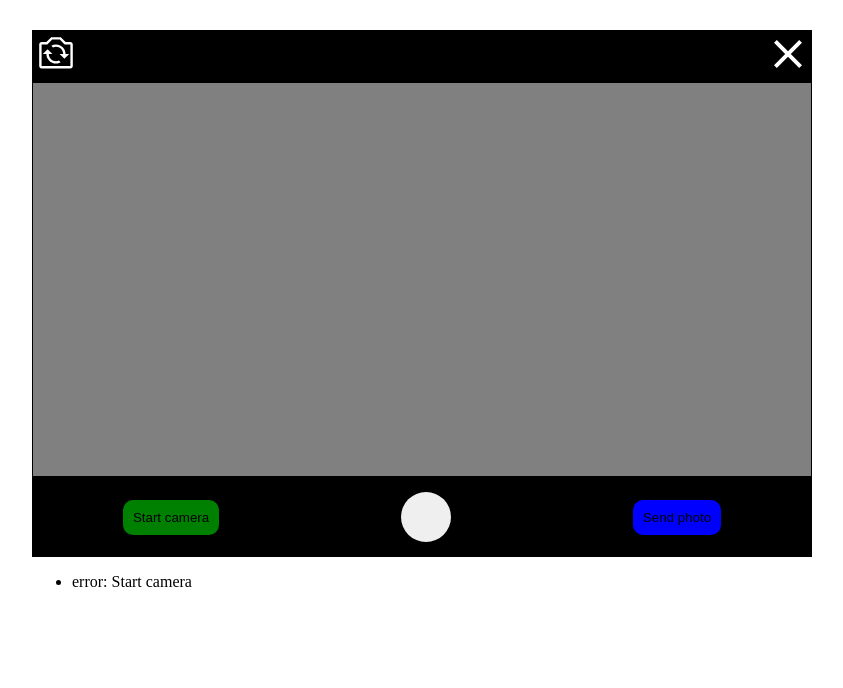
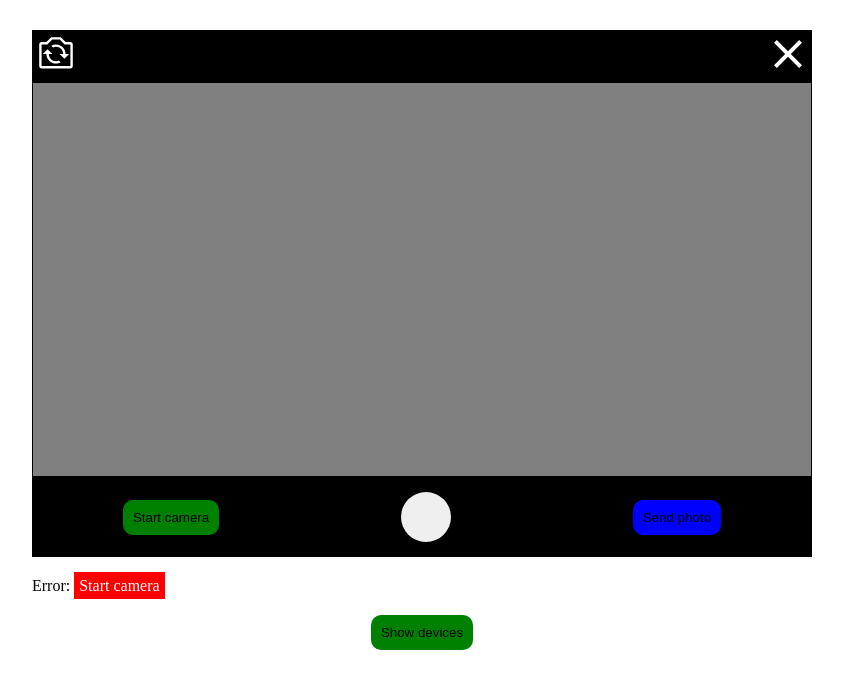
Before and after one commit to VladyKoo/docker_compose_test, a Vue app in the folder web/: page / in a window 1280 px wide. Both pictures are taken after a click on the button 644 px from the left and 517 px from the top of the page. Shown: the top 688 px of the page, without its empty margins (218-1061 px from the left). Built offline with nearby package versions, Linux system fonts and the light colour scheme.

Commit message:
add setError

```diff
--- a/web/src/App.vue
+++ b/web/src/App.vue
@@ -53,20 +53,4 @@ body {
   justify-content: center;
   margin-bottom: 20px;
 }
-
-.show-button {
-  border: none;
-  background-color: green;
-  border-radius: 10px;
-  padding: 10px;
-  display: flex;
-  justify-content: center;
-  align-items: center;
-}
-.show-button:active {
-  transform: scale(0.95);
-}
-.hide-button {
-  background-color: red;
-}
 </style>
--- a/web/src/components/Camera.vue
+++ b/web/src/components/Camera.vue
@@ -31,33 +31,45 @@
       </div>
     </div>
 
+    <transition>
+      <div v-show="error" class="error">
+        <span>Error: </span>
+        <span class="error__message">{{ error }}</span>
+      </div>
+    </transition>
+
+
+    <div class="btn-container">
+      <button
+        class="btn show-button"
+        :class="{'hide-button': showDevices}"
+        @click="showDevices = !showDevices"
+      >
+        {{ showDevices ? 'Hidden devices' : 'Show devices' }}
+      </button>
+    </div>
+
+    <transition>
+      <div v-if="showDevices">
+        <span>Current device</span>
         <div v-if="currentDivice" class="device">
           <div class="device__key">deviceId</div>
           <div class="device__value">{{currentDivice.deviceId }}</div>
-      <div class="device__key">kind</div>
-      <div class="device__value">{{currentDivice.kind }}</div>
           <div class="device__key">label</div>
           <div class="device__value" >{{currentDivice.label }}</div>
-      <div class="device__key">groupId</div>
-      <div class="device__value">{{currentDivice.groupId }}</div>
         </div>
 
-    <div>
-      <ul>
-        <li>error: {{ error }}</li>
-      </ul>
-    </div>
-
+        <span>Available devices</span>
         <div v-for="(device, index) of devices" :key="index" class="device">
           <div class="device__key">deviceId</div>
           <div class="device__value">{{device.deviceId }}</div>
-      <div class="device__key">kind</div>
-      <div class="device__value">{{device.kind }}</div>
           <div class="device__key">label</div>
           <div class="device__value device__value_btn" @click.prevent="currentDivice = device">{{device.label }}</div>
-      <div class="device__key">groupId</div>
-      <div class="device__value">{{device.groupId }}</div>
         </div>
+      </div>
+    </transition>
+
+
 
     <canvas ref="canvas"></canvas>
   </div>
@@ -84,6 +96,7 @@ export default {
       type: 'image/png'
     },
     striming: false,
+    showDevices: false,
   }),
 
   mounted(){
@@ -99,6 +112,13 @@ export default {
     },
     async post(){
       const values = await axios.post(this.url, { value: this.input })
+    },
+
+    setError(err) {
+      this.error = err
+      setTimeout(()=>{
+        this.error = null
+      }, 4000)
     },
 
     getConnectedDevices(type) {
@@ -144,20 +164,20 @@ export default {
       console.log(error)
 
       if (!this.error && error && error.constraint && error.constraint === 'facingMode'){
-        this.error = 'facingMode'
+        this.setError('facingMode' )
         const result = window.confirm(this.error)
         console.log(result)
 
       }
 
       if (!this.error && error.message === 'Requested device not found' ){
-        this.error = error.message
+        this.setError(error.message)
         const result = window.confirm(this.error)
         console.log(result)
       }
 
       if (!this.error && error.message === 'Permission denied' ){
-        this.error = error.message
+        this.setError(error.message)
         const result = window.confirm(this.error)
         console.log(result)
       }
@@ -192,19 +212,16 @@ export default {
 
     changeCameras(){
       this.stopStriming()
-
-      const newArr = []
-
-      if (!this.currentDivice || this.devices.length < 2) return
+      if (!this.currentDivice || this.devices.length < 2) return this.setError('You have only one camera')
       const newCurrentDivice = this.devices.filter((el) => el.deviceId !== this.currentDivice.deviceId)
       this.currentDivice = newCurrentDivice[0]
 
-      // this.clearPhoto()
-      // this.startStriming()
+      this.clearPhoto()
+      this.startStriming()
     },
 
     takePhoto() {
-      if (!this.striming) return this.error = 'Start camera'
+      if (!this.striming) return this.setError('Start camera')
       var context = this.canvas.getContext('2d')
       this.width = this.video.clientWidth
       this.height = this.video.clientHeight
@@ -225,19 +242,24 @@ export default {
     },
 
     sendPhoto(){
-      if (!this.striming && !this.image.blob) return this.error = 'Take photo'
+      if (!this.striming && !this.image.blob) return this.setError('Take photo')
     },
   }
 }
 </script>
 
 <style scoped>
+
+.v-enter-active, .v-leave-active {
+  transition: opacity .5s;
+}
+.v-enter, .v-leave-to {
+  opacity: 0;
+}
+
 .camera__container {
   position: relative;
-  /* max-width: 800px;
-  min-width: 290px;
-  margin: 0 auto;
-  padding: 30px 10px 50px 10px; */
+  margin-bottom: 20px;
 }
 
 .camera__header {
@@ -329,6 +351,32 @@ canvas {
   display:none;
 }
 
+.error {
+  margin-bottom: 20px;
+
+}
+
+.error__message {
+  color: #fff;
+  padding: 5px;
+  background-color: red;
+
+}
+
+.show-button {
+  border: none;
+  background-color: green;
+  border-radius: 10px;
+  padding: 10px;
+  display: flex;
+  justify-content: center;
+  align-items: center;
+}
+
+.hide-button {
+  background-color: red;
+}
+
 .device{
   display: grid;
   grid-template-columns: 100px 1fr;
@@ -352,4 +400,6 @@ canvas {
   cursor: pointer;
 }
 
+
+
 </style>
```
Lines whose indentation alone changed are shown as unchanged.
